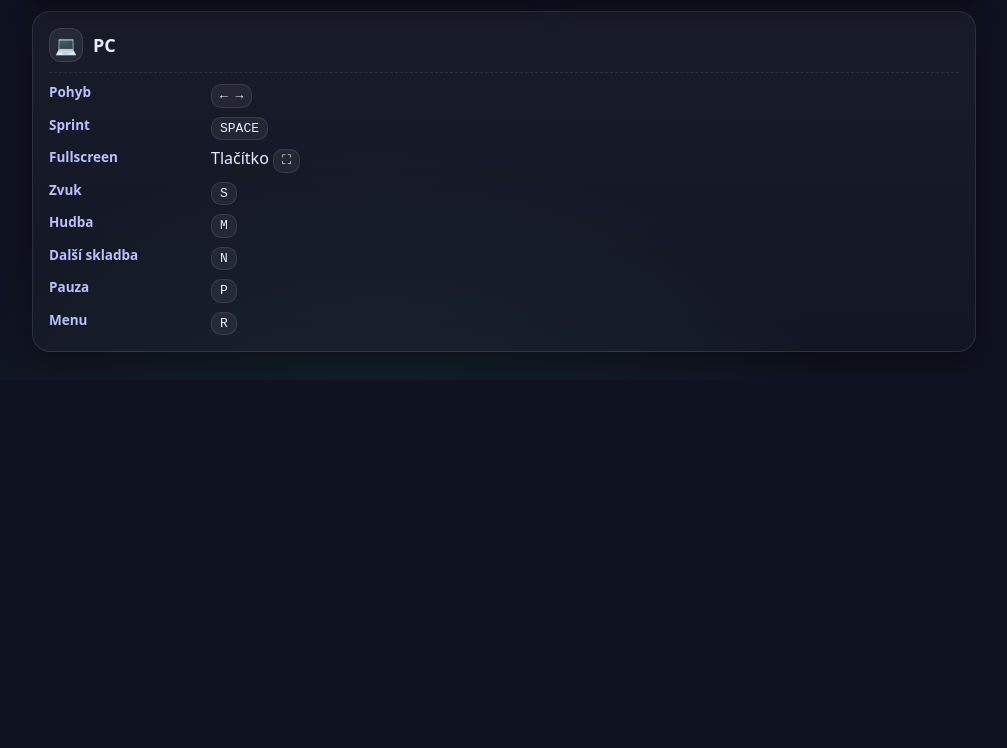
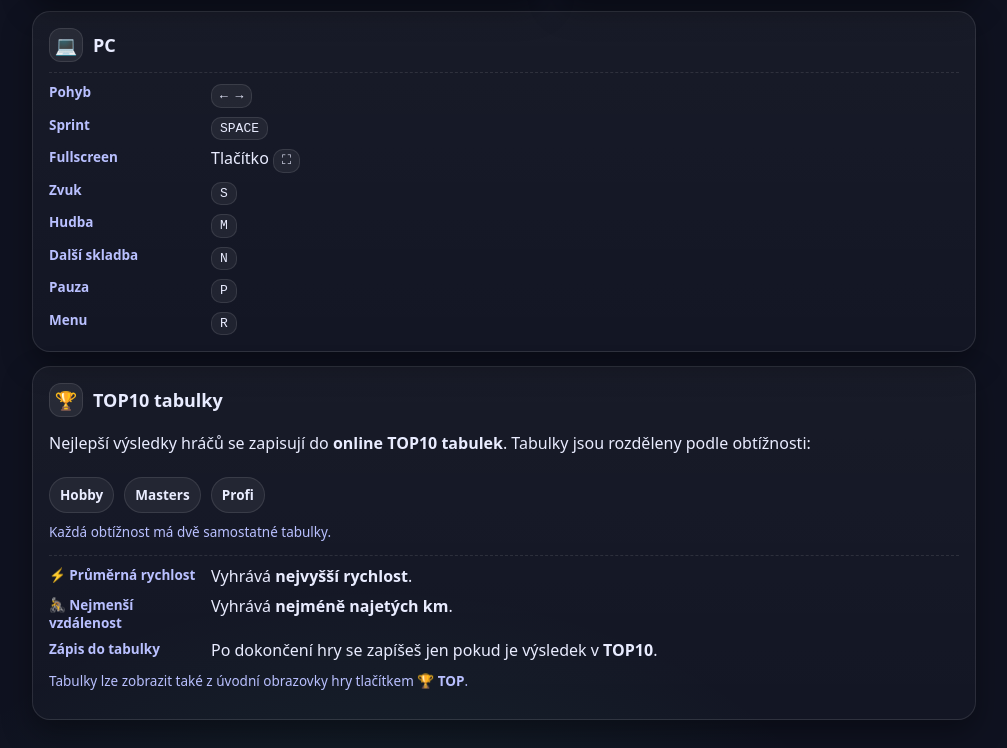
Before and after one commit to doudlevec/stb-navod, a plain HTML site: page index.html in a window 1280 px wide. Shown: the part 539-1287 px from the top of the page, without its empty margins (136-1143 px from the left). Before the commit the page ends 919 px from the top, so only its background shows below. Drawn offline with Linux system fonts and the light colour scheme.

Commit message:
Add files via upload

```diff
--- a/index.html
+++ b/index.html
@@ -267,6 +267,41 @@
   </div>
 </section>
 
+
+<section class="card">
+  <h2><span class="icon">🏆</span>TOP10 tabulky</h2>
+
+  <p>
+    Nejlepší výsledky hráčů se zapisují do <b>online TOP10 tabulek</b>.
+    Tabulky jsou rozděleny podle obtížnosti:
+  </p>
+
+  <div>
+    <span class="pill">Hobby</span>
+    <span class="pill">Masters</span>
+    <span class="pill">Profi</span>
+  </div>
+
+  <p class="hint">
+    Každá obtížnost má dvě samostatné tabulky.
+  </p>
+
+  <div class="kmap">
+    <div class="k">⚡ Průměrná rychlost</div>
+    <div>Vyhrává <b>nejvyšší rychlost</b>.</div>
+
+    <div class="k">🚴 Nejmenší vzdálenost</div>
+    <div>Vyhrává <b>nejméně najetých km</b>.</div>
+
+    <div class="k">Zápis do tabulky</div>
+    <div>Po dokončení hry se zapíšeš jen pokud je výsledek v <b>TOP10</b>.</div>
+  </div>
+
+  <p class="hint">
+    Tabulky lze zobrazit také z úvodní obrazovky hry tlačítkem <b>🏆 TOP</b>.
+  </p>
+</section>
+
 </main>
 
 </body>
```
